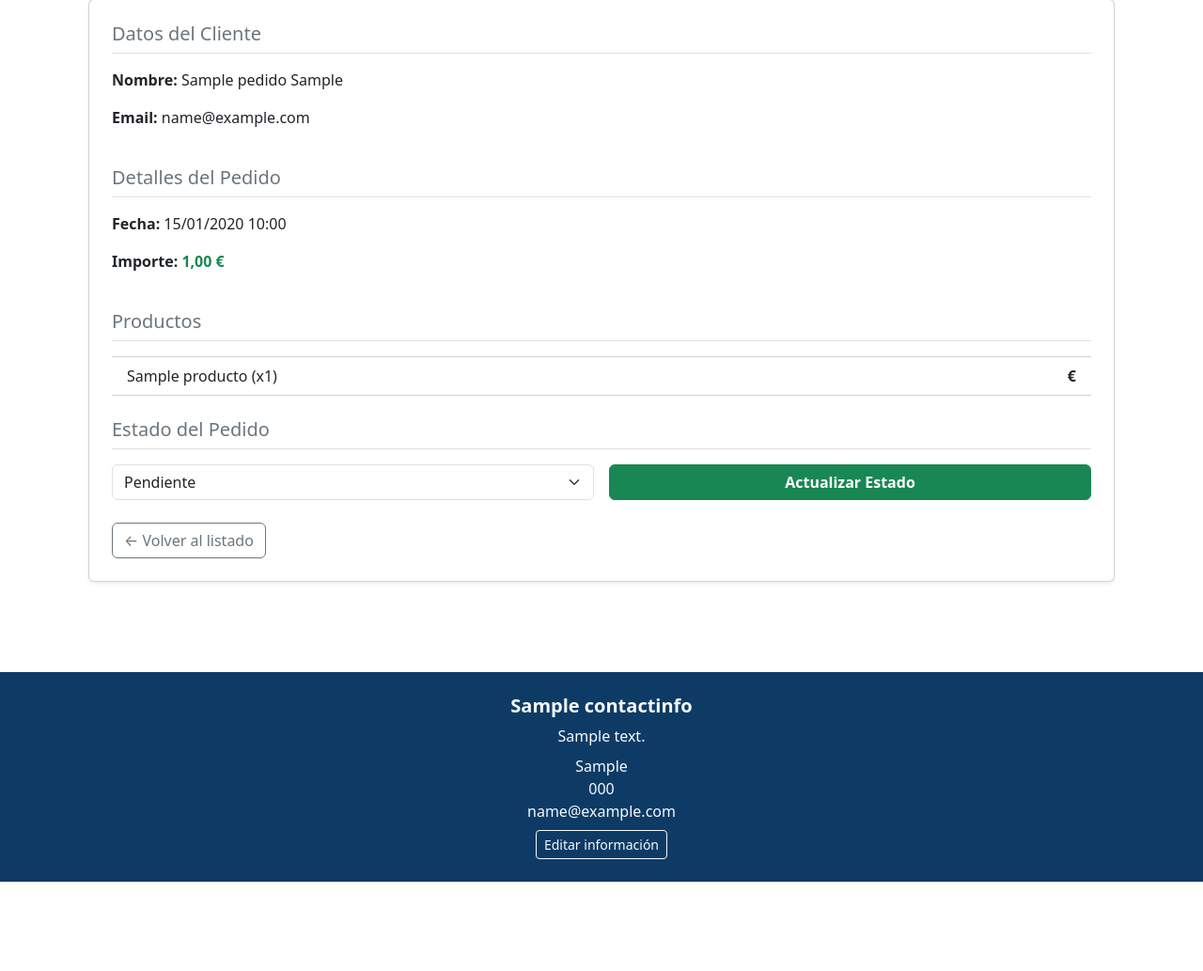
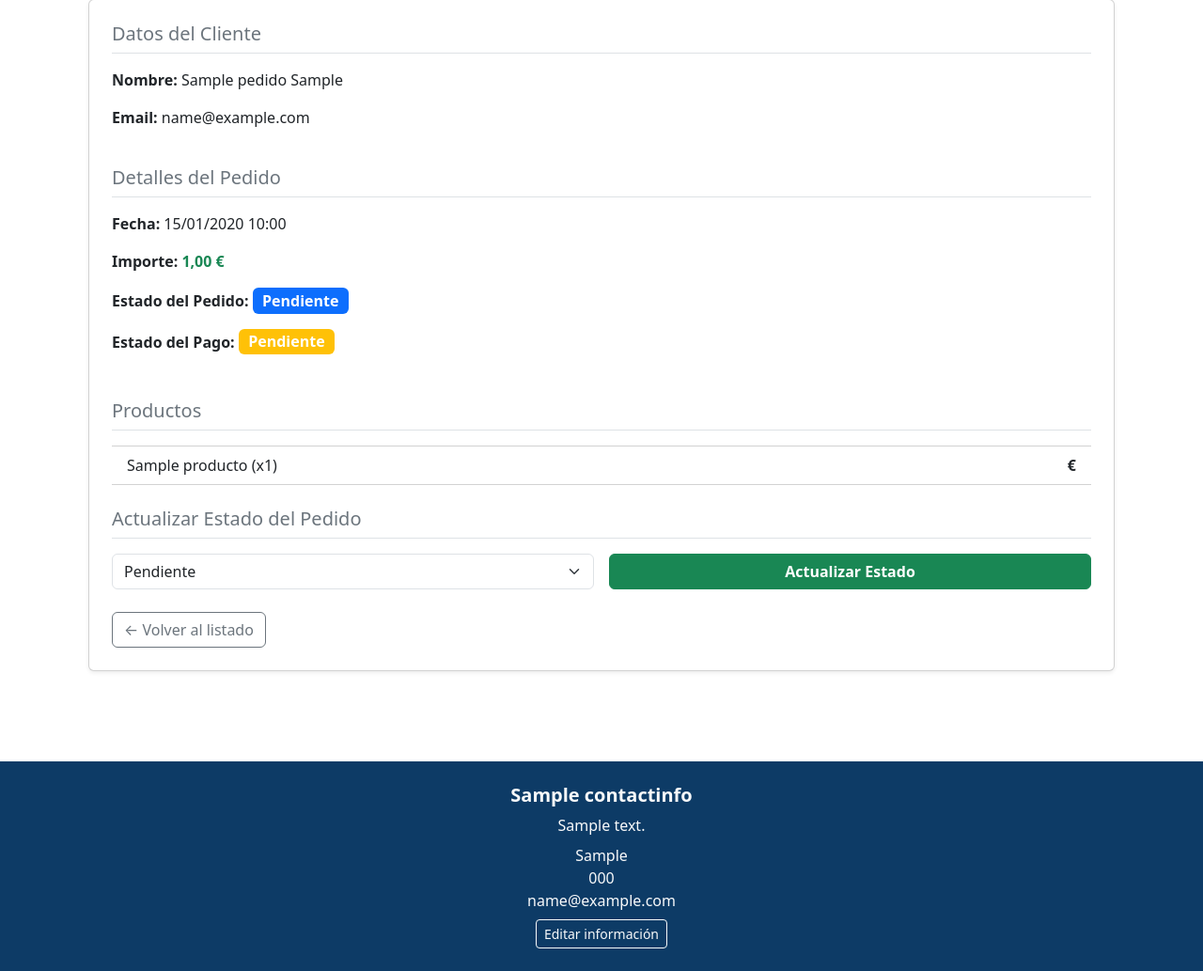
Before and after one commit to Cristinafernandezchica/tienda-virtual, a Django app: page /cesta/pedido_admin/1/ in a window 1280 px wide. Shown: the part 199-1232 px from the top of the page at 94% size. Before the commit the page ends 1137 px from the top, so only its background shows below. Run offline with Django 5.2, Linux system fonts and the light colour scheme; a user stored in the database is signed in; tables that the repository leaves empty hold one stand-in row (values such as "Sample post"); grey boxes marked "Sample" are stand-in pictures.

Commit message:
feat(cesta): enhance pedido admin detail and quick add
- 【pedido_admin_detalle.html】
- display payment status on admin order detail page
- improve order status update form in admin
- 【views.py】
- improve quick buy functionality with stock management

```diff
--- a/cesta/templates/cesta/pedido_admin_detalle.html
+++ b/cesta/templates/cesta/pedido_admin_detalle.html
@@ -9,17 +9,24 @@
 
   <div class="card shadow-sm p-4">
 
-    <!-- Datos del cliente -->
     <h4 class="h5 text-secondary border-bottom pb-2 mb-3">Datos del Cliente</h4>
     <p><strong>Nombre:</strong> {{ pedido.nombre_cliente }} {{ pedido.apellidos_cliente }}</p>
     <p><strong>Email:</strong> {{ pedido.email_cliente }}</p>
 
-    <!-- Detalles del pedido -->
     <h4 class="h5 text-secondary border-bottom pb-2 mb-3 mt-4">Detalles del Pedido</h4>
     <p><strong>Fecha:</strong> {{ pedido.fechaPedido|date:"d/m/Y H:i" }}</p>
     <p><strong>Importe:</strong> <span class="text-success fw-semibold">{{ pedido.importe }} €</span></p>
 
-    <!-- Productos -->
+    <p>
+      <strong>Estado del Pedido:</strong>
+      <span class="badge bg-primary fs-6">{{ pedido.get_estado_display }}</span>
+    </p>
+
+    <p class="mb-4">
+      <strong>Estado del Pago:</strong>
+      <span class="badge bg-warning fs-6">{{ pedido.pago.get_estadoPago_display }}</span>
+    </p>
+
     <h4 class="h5 text-secondary border-bottom pb-2 mb-3 mt-4">Productos</h4>
     <ul class="list-group list-group-flush">
       {% for item in pedido.cesta_asociada.producto_cestas.all %}
@@ -30,8 +37,7 @@
       {% endfor %}
     </ul>
 
-    <!-- Estado del pedido -->
-    <h4 class="h5 text-secondary border-bottom pb-2 mb-3 mt-4">Estado del Pedido</h4>
+    <h4 class="h5 text-secondary border-bottom pb-2 mb-3 mt-4">Actualizar Estado del Pedido</h4>
     <form method="post" class="row g-3">
       {% csrf_token %}
       <div class="col-md-6">
@@ -40,7 +46,6 @@
           <option value="{{ clave }}" {% if pedido.estado == clave %}selected{% endif %}>
               {{ nombre }}
           </option>
-
           {% endfor %}
         </select>
       </div>
@@ -51,7 +56,6 @@
       </div>
     </form>
 
-    <!-- Volver -->
     <div class="mt-4">
       <a href="{% url 'cesta:lista_pedidos_admin' %}" class="btn btn-outline-secondary">
         ← Volver al listado
--- a/cesta/views.py
+++ b/cesta/views.py
@@ -552,9 +552,23 @@
 
     if accion == "añadir_producto":
         return añadir_a_cesta(request, producto_id, cantidad)
+
     elif accion == "compra_rapida":
-        añadir_a_cesta(request, producto_id, cantidad)
-        return redirect("cesta:checkout")
+        producto = get_object_or_404(Producto, id=producto_id)
+        cesta = obtener_cesta(request)
+
+        try:
+            cesta.añadir_producto(producto_id, cantidad)
+
+        except ValueError as e:
+            messages.error(
+                request, str(e) or "No se puede añadir más unidades: stock insuficiente."
+            )
+            return redirect("catalogo")
+        else:
+            messages.success(request, f"Has añadido {cantidad} artículo(s) a la cesta correctamente.")
+            return redirect("cesta:checkout")
+
     else:
         messages.error(request, "Acción no reconocida.")
         return redirect("catalogo")
```
